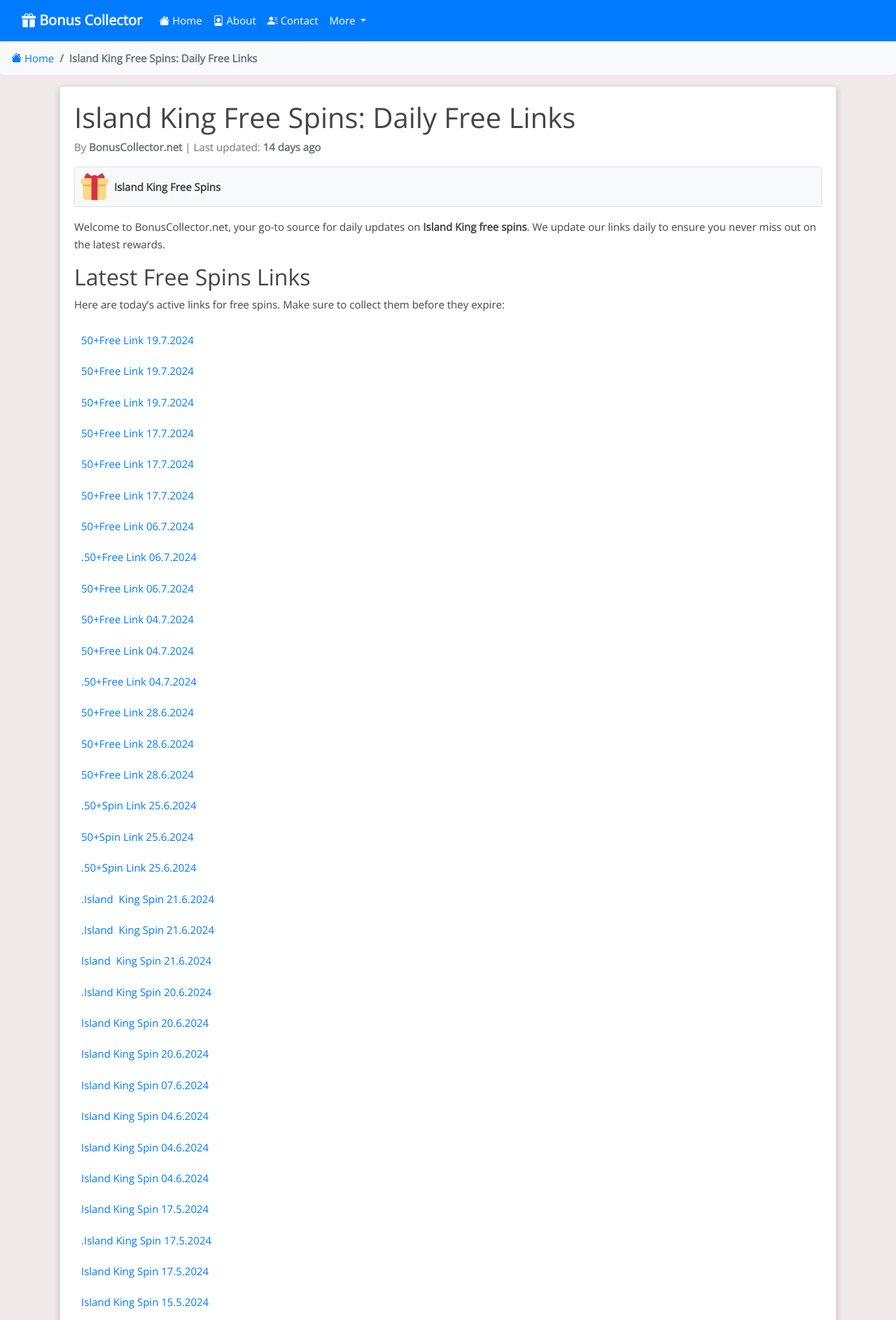
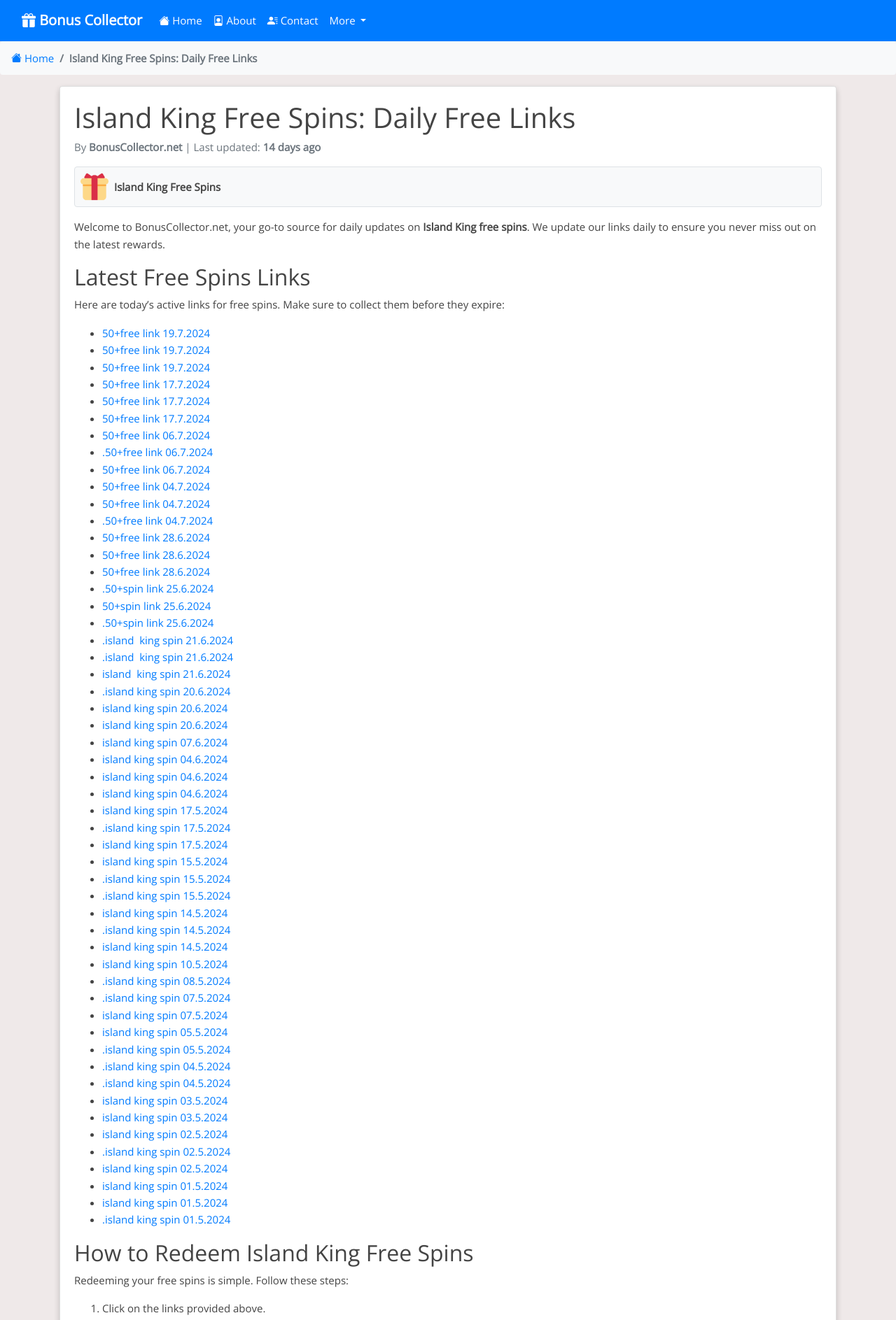
Before and after one commit to Prollad99/bs-net, a Jekyll site: the page built from _posts/2024-07-04-island-king.md, in a window 1280 px wide. Shown: the top 1887 px of the page at 70% size. Built offline with Jekyll 4.4.1, drawn with Linux system fonts in a browser that asks for light colours; nearby versions of some CDN libraries; comment, search, counter and statistics services are not loaded.

Commit message:
Update styles.css

```diff
--- a/assets/css/styles.css
+++ b/assets/css/styles.css
@@ -8,21 +8,6 @@
   margin: 0;
   background-color: #efe9e9;
 }
-.reward ul {
-  list-style: none; /* Remove default list styling */
-  padding: 0; /* Remove default padding */
-  margin: 0; /* Remove default margin */
-}
-.reward ul li {
-  padding: 10px;
-  margin: 0; /* Ensure no margin on the list items */
-}
-.reward ul li a {
-            text-transform: capitalize; /* Capitalize the first letter of each word */
-        }
-        .reward ul li a::first-letter {
-            text-transform: uppercase; /* Ensure the first letter is always uppercase */
-        }
 .card {
   box-shadow: 0 4px 8px 0 rgba(0, 0, 0, 0.2);
   transition: 0.3s;
```
